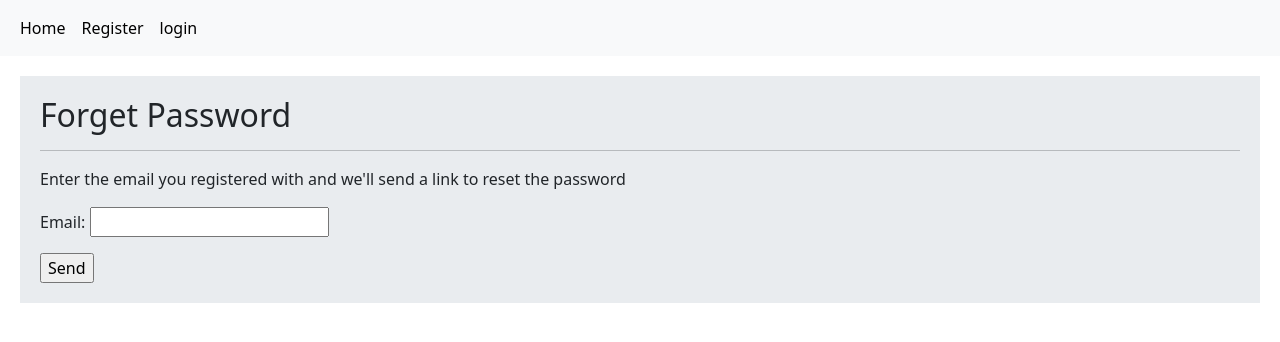
After one commit to realbozorgmehr/django-simple-todo, a Django app: page /accounts/reset/ in a window 1280 px wide. The commit adds this page. Shown: the top 342 px of the page. Run offline with Django 5.2, Linux system fonts and the light colour scheme.

Commit message:
add password restore with email

```diff
--- a/accounts/templates/accounts/login.html
+++ b/accounts/templates/accounts/login.html
@@ -11,5 +11,6 @@
         {{ form.as_p }}
         <input type="submit" value="Login">
     </form>
-    <small> you don't have account?<a href="{% url 'accounts:user_register' %}"> Create </a> one </small>
+    <small> you don't have account?<a href="{% url 'accounts:user_register' %}"> Create </a> one </small><br>
+    <small> <a href="{% url 'accounts:user_password_reset' %}">forgot password?</a></small>
 {% endblock %}
--- /dev/null
+++ b/accounts/templates/accounts/reset-password/password_reset.html
@@ -0,0 +1,16 @@
+{% extends 'base.html' %}
+
+{% block title %}
+    Forget Password
+{% endblock %}
+
+{% block content %}
+	<h2>Forget Password</h2>
+    <hr>
+    <p>Enter the email you registered with and we'll send a link to reset the password</p>
+    <form action="" method="post" novalidate>
+    {% csrf_token %}
+    {{ form.as_p }}
+        <input type="submit" value="Send">
+    </form>
+{% endblock %}
--- /dev/null
+++ b/accounts/templates/accounts/reset-password/password_reset_email.html
@@ -0,0 +1,3 @@
+Someone asked for password reset for email {{ email }}. Follow the link below:
+
+{{ protocol}}://{{ domain }}{% url 'accounts:user_password_reset_confirm' uidb64=uid token=token %}
--- a/accounts/urls.py
+++ b/accounts/urls.py
@@ -7,4 +7,9 @@ urlpatterns = [
     path("login/", views.UserLoginView.as_view(), name="user_login"),
     path('logout/', views.UserLogoutView.as_view(), name='user_logout'),
     path('profile/<int:user_id>', views.UserProfileView.as_view(), name='user_profile'),
+    path('reset/', views.UserPasswordResetView.as_view(), name='user_password_reset'),
+    path('reset/done/', views.UserPasswordResetDoneView.as_view(), name='user_password_reset_done'),
+    path('reset/confirm/<uidb64>/<token>/', views.UserPasswordResetConfirmView.as_view(),
+         name='user_password_reset_confirm'),
+    path('reset/complete/', views.UserPasswordResetCompleteView.as_view(), name='user_password_reset_complete'),
 ]
--- a/accounts/views.py
+++ b/accounts/views.py
@@ -6,6 +6,8 @@ from django.contrib.auth import authenticate, login, logout
 from django.contrib.auth.mixins import LoginRequiredMixin
 from django.views import View
 from home.models import Todo
+from django.urls import reverse_lazy
+from django.contrib.auth import views as authviews
 
 
 # Create your views here.
@@ -76,3 +78,22 @@ class UserProfileView(LoginRequiredMixin, View):
         user = get_object_or_404(User, pk=kwargs['user_id'])
         todos = Todo.objects.filter(user=user)
         return render(request, 'accounts/profile.html', context={'user': user, 'todos': todos})
+
+
+class UserPasswordResetView(authviews.PasswordResetView):
+    template_name = 'accounts/reset-password/password_reset.html'
+    success_url = reverse_lazy('accounts:user_password_reset_done')
+    email_template_name = 'accounts/reset-password/password_reset_email.html'
+
+
+class UserPasswordResetDoneView(authviews.PasswordResetDoneView):
+    template_name = 'accounts/reset-password/password_reset_done.html'
+
+
+class UserPasswordResetConfirmView(authviews.PasswordResetConfirmView):
+    template_name = 'accounts/reset-password/password_reset_confirm.html'
+    success_url = reverse_lazy('accounts:user_password_reset_complete')
+
+
+class UserPasswordResetCompleteView(authviews.PasswordResetCompleteView):
+    template_name = 'accounts/reset-password/password_reset_complete.html'
```
Also changed, not shown: accounts/templates/accounts/reset-password/password_reset_complete.html (added, +7 -0 lines), accounts/templates/accounts/reset-password/password_reset_confirm.html (added, +13 -0 lines), accounts/templates/accounts/reset-password/password_reset_done.html (added, +7 -0 lines), mysite/settings.py (+21 -2 lines).
